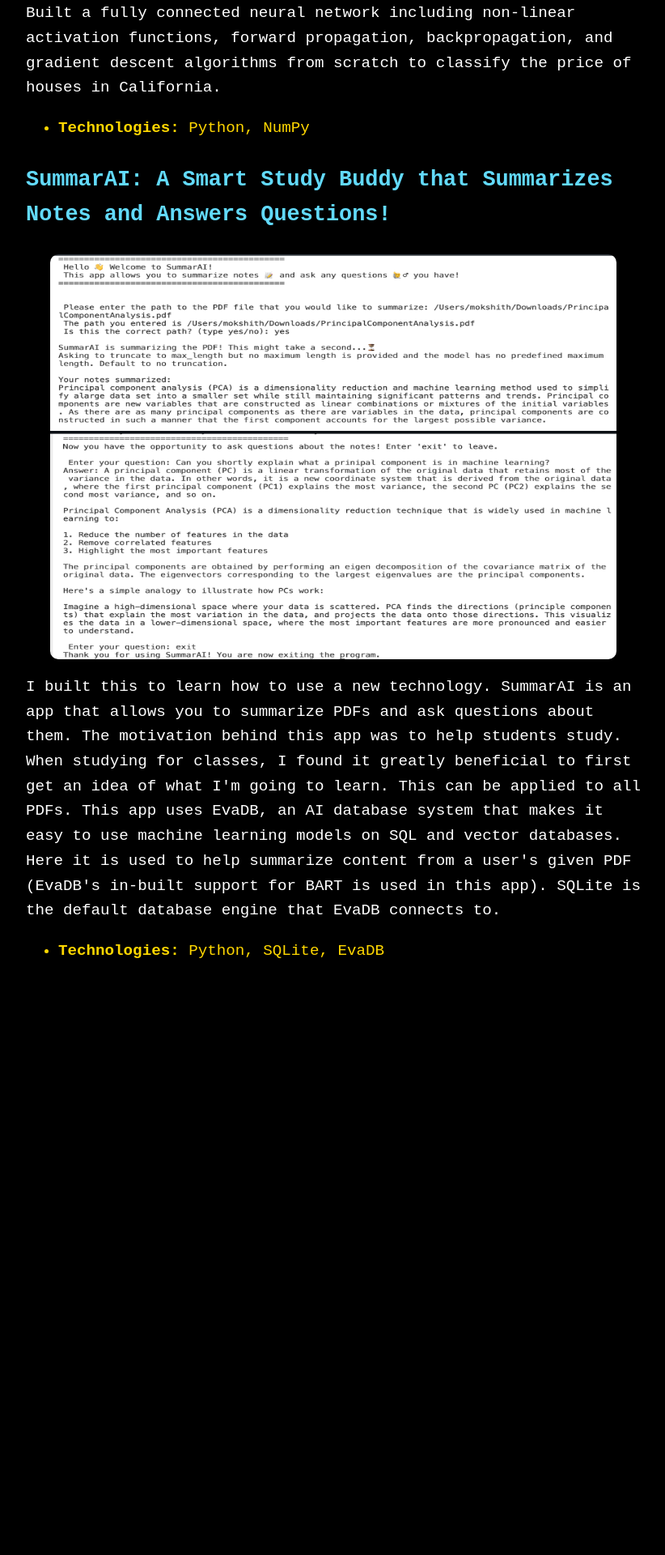
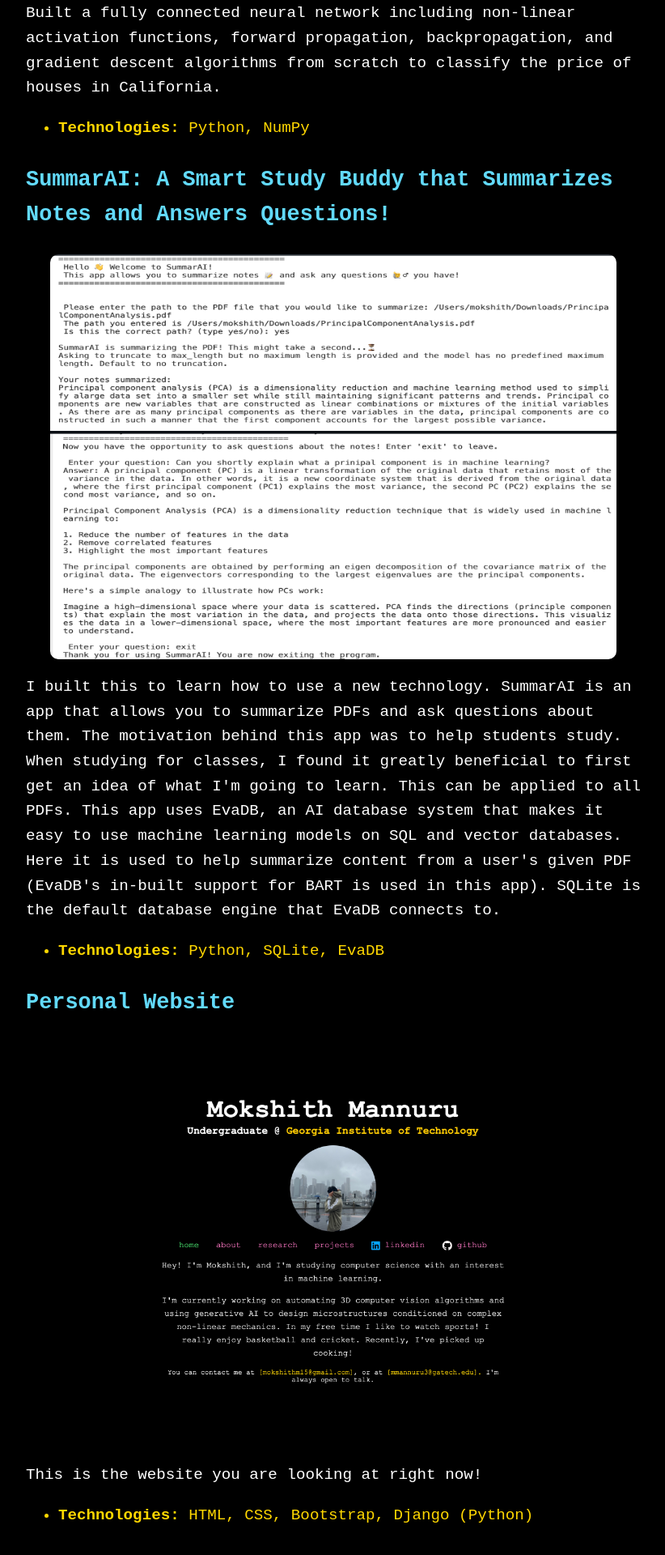
Before and after one commit to MMannuru/personal_website, a Django app: page /projects/ in a window 1280 px wide. Shown: the part 2320-4240 px from the top of the page at 81% size, without its empty margins (228-1050 px from the left). Before the commit the page ends 3503 px from the top, so only its background shows below. Run offline with Django 5.2, Linux system fonts and the light colour scheme.

Commit message:
few more changes to projects section

```diff
--- a/portfolio/templates/portfolio/home.html
+++ b/portfolio/templates/portfolio/home.html
@@ -213,7 +213,7 @@
             <p>Undergraduate @ <a href="https://www.gatech.edu" target="_blank" class="gt-link">Georgia Institute of Technology</a></p>
         </div>
         <div class="profile-image">
-            <img src="{% static 'portfolio/dubai.jpg' %}" alt="Profile Picture">
+            <img src="{% static 'portfolio/ny.jpg' %}" alt="Profile Picture">
         </div>
         <div class="nav">
             <a href="#" class="active">home</a>
--- a/portfolio/templates/portfolio/projects.html
+++ b/portfolio/templates/portfolio/projects.html
@@ -32,7 +32,7 @@
             Developed a language detection system using Support Vector Machines (SVM) for rapid and accurate classification (95%) of languages. The model uses a TfidfVectorizer to extract character-level n-grams as features, enabling effective handling of diverse languages with minimal data. The pipeline integrates a LinearSVC classifier for efficient training and prediction. SVMs are powerful when operating in high-dimensional feature spaces, which makes them great for solving problems like this. The model is also incredibly fast and only takes 2-3 seconds for prediction.
         </p>
         <ul style="color: #ffd700;">
-            <li><strong>Technologies:</strong> Python, Scikit-Learn</li>
+            <li><strong>Technologies:</strong> Python, Scikit-Learn, Pandas</li>
         </ul>
     </div>
 
@@ -63,5 +63,18 @@
             <li><strong>Technologies:</strong> Python, SQLite, EvaDB</li>
         </ul>
     </div>
+
+    <div class="project">
+        <h3 style="color: #62dafb; font-size: 1.4em;">Personal Website</h3>
+        <div style="display: flex; justify-content: center; align-items: center;">
+            <img src="{% static 'portfolio/website.jpg' %}" alt="Description of the image" style="width: 1000px; height: 500px; border-radius: 10px;">
+        </div>
+        <p>
+            This is the website you are looking at right now!
+        </p>
+        <ul style="color: #ffd700;">
+            <li><strong>Technologies:</strong> HTML, CSS, Bootstrap, Django (Python)</li>
+        </ul>
+    </div>
 </div>
 {% endblock %}
```
Also changed, not shown: static/portfolio/website.jpg (added).
